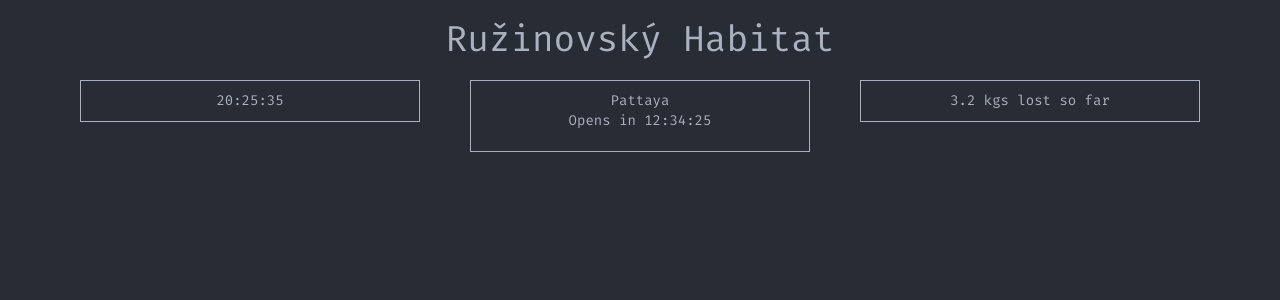
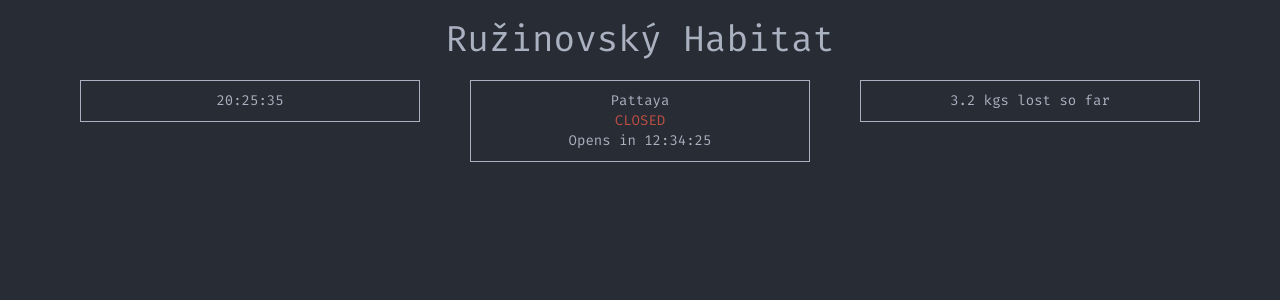
Before and after one commit to viktorsec/dashboard, a React (Create React App) app: page / in a window 1280 px wide. Shown: the top 300 px of the page. Built offline with nearby package versions, Linux system fonts and the light colour scheme.

Commit message:
Fix Pattaya status

```diff
--- a/src/App.css
+++ b/src/App.css
@@ -11,3 +11,9 @@ body {
   margin: 1rem;
   padding: 1rem;
   border: #aab1c0 1px solid; }
+
+.greenLabel {
+  color: #89ca78; }
+
+.redLabel {
+  color: #be4f44; }
--- a/src/App.scss
+++ b/src/App.scss
@@ -32,3 +32,11 @@ body {
   padding: 1rem;
   border: $default-text 1px solid;
 }
+
+.greenLabel {
+  color: $green;
+}
+
+.redLabel {
+  color: $red-dark;
+}
--- a/src/components/Pattaya/Pattaya.js
+++ b/src/components/Pattaya/Pattaya.js
@@ -63,12 +63,16 @@ export default class Pattaya extends Component {
     return (
       <div>
         {isOpen === true
-          && <p>OPEN</p>
-          && <p>Closes in {nextStateChange}</p>
+          && <div>
+            <div className="greenLabel">OPEN</div>
+            <div>Closes in {nextStateChange}</div>
+          </div>
         }
         {isOpen === false
-          && <p>CLOSED</p>
-          && <p>Opens in {nextStateChange}</p>
+          && <div>
+            <div className="redLabel">CLOSED</div>
+            <div>Opens in {nextStateChange}</div>
+          </div>
         }
       </div>
     )
```
